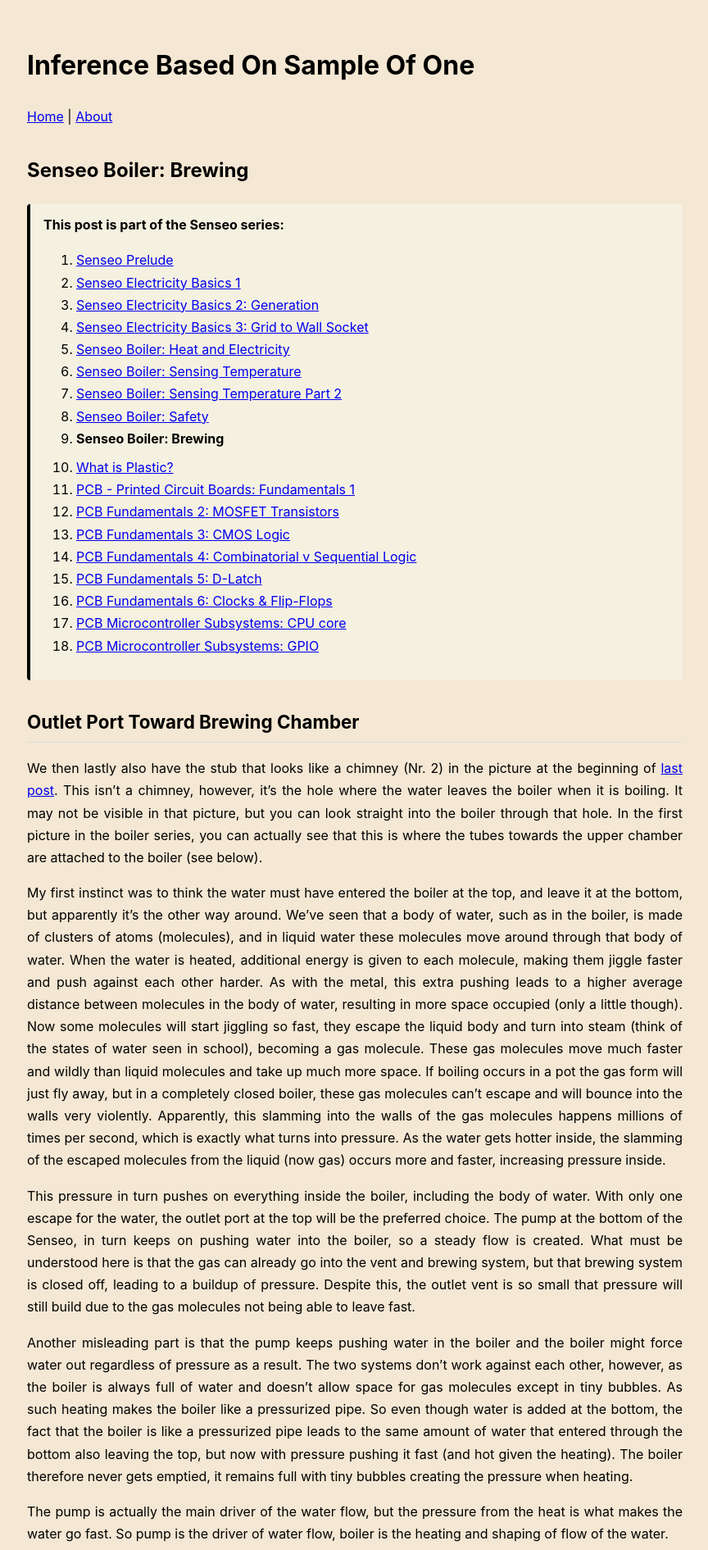
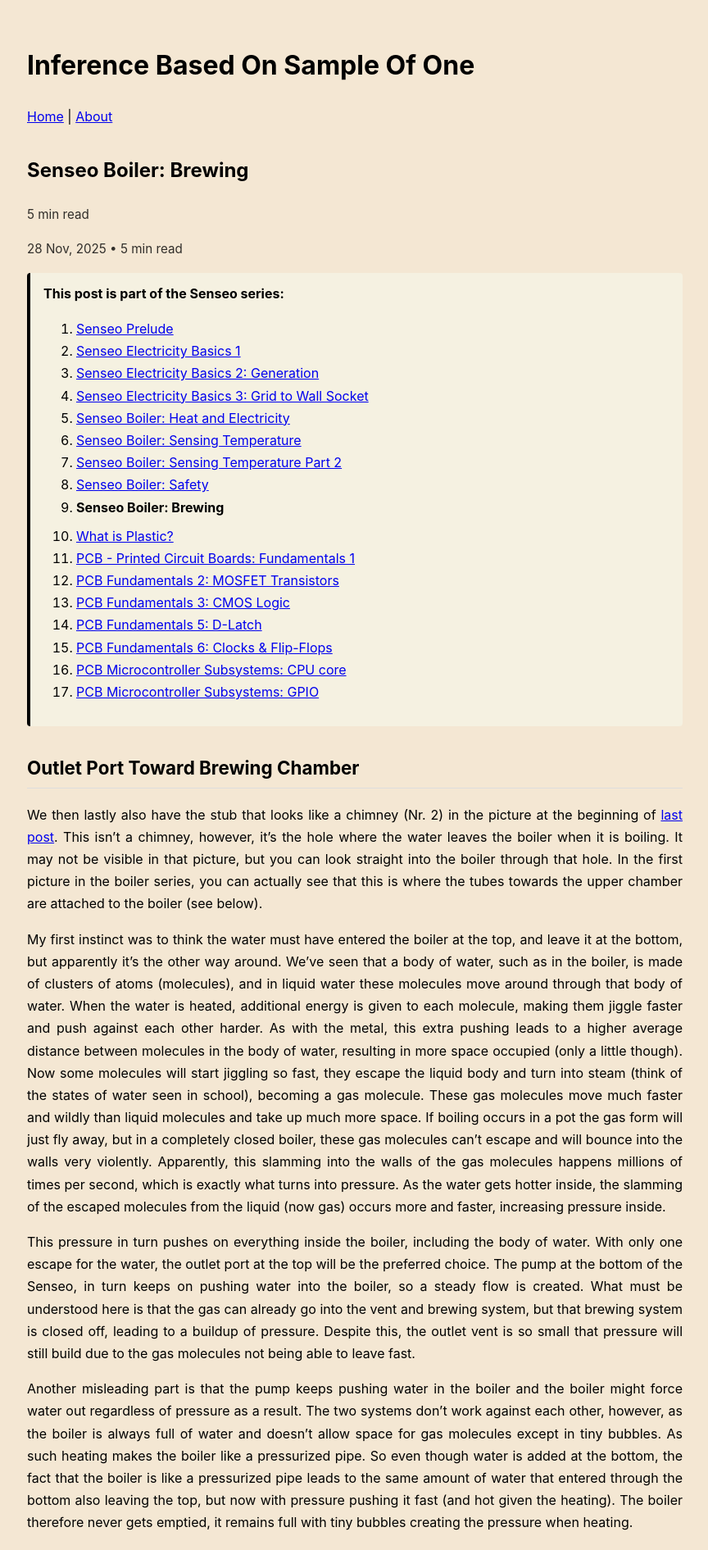
Before and after one commit to DRT2034/DRT2034.github.io, a Jekyll site: the page built from _posts/2025-11-28-Senseo_Boiler_P5.markdown, in a window 1280 px wide. Shown: the top 1891 px of the page at 82% size, without its empty margins (207-1071 px from the left). Built offline with Jekyll 4.4.1, drawn with Linux system fonts in a browser that asks for light colours.

Commit message:
fix: Add reading time estimation to posts

```diff
--- a/_layouts/default.html
+++ b/_layouts/default.html
@@ -6,7 +6,9 @@
     <meta name="viewport" content="width=device-width, initial-scale=1">
     <link rel="stylesheet" href="{{ '/assets/css/custom.css' | relative_url }}">
   </head>
+  <script defer src="{{ '/assets/js/reading-progress.js' | relative_url }}"></script>
   <body>
+    <div id="reading-progress"></div>
     <div class="container">
       <header>
         <h1>{{ site.title }}</h1>
--- a/_layouts/post.html
+++ b/_layouts/post.html
@@ -4,6 +4,16 @@ layout: default
 
 <article class="post">
   <h1>{{ page.title }}</h1>
+  {% assign words = content | strip_html | strip_newlines | replace: "  ", " " | split: " " | size %}
+  {% assign minutes = words | plus: 199 | divided_by: 200 %}
+  <div class="post-meta">
+    <span class="read-time">{{ minutes }} min read</span>
+  </div>
+  <div class="post-meta">
+   <time datetime="{{ page.date | date_to_xmlschema }}">{{ page.date | date: "%-d %b, %Y" }}</time>
+   •
+   <span class="read-time">{{ minutes }} min read</span>
+  </div>
 
   {% if page.categories contains "Senseo" %}
     <div class="series-box">
--- a/_posts/2025-12-25-Senseo_PCB_P4.markdown
+++ b/_posts/2025-12-25-Senseo_PCB_P4.markdown
@@ -3,7 +3,7 @@ layout: post
 title:  "PCB Fundamentals 4: Combinatorial v Sequential Logic"
 date:   2025-12-25 09:48:21 +0200
 categories: Senseo
-published: true
+published: false
 ---
 
 Now that we can build logic gates, the next question is: how do we use them to make useful decisions and computations?. We’d like to have a machine do what we’d like it to do when we push a button. Now with CMOS we already have a really powerful ingredient. We  can wire things in such a way that the output voltage is a function of input voltages. That’s the logic gates resulting from arranging PMOS and NMOS, which are essentially just doing Boolean algebra.
--- a/assets/css/custom.css
+++ b/assets/css/custom.css
@@ -56,3 +56,20 @@ header {
   line-height: 1.65;
   border-radius: 4px;
 }
+
+#reading-progress {
+  position: fixed;
+  top: 0;
+  left: 0;
+  height: 4px;
+  width: 0%;
+  z-index: 9999;
+  background: #f42626;
+  transition: width 0.1s ease-out;
+}
+
+.post-meta {
+  opacity: 0.8;
+  font-size: 0.95em;
+  margin-bottom: 1rem;
+}
--- /dev/null
+++ b/assets/js/reading-progress.js
@@ -0,0 +1,15 @@
+(function () {
+  const bar = document.getElementById("reading-progress");
+  if (!bar) return;
+
+  function update() {
+    const scrollTop = window.scrollY || document.documentElement.scrollTop;
+    const docHeight = document.documentElement.scrollHeight - window.innerHeight;
+    const progress = docHeight > 0 ? (scrollTop / docHeight) * 100 : 0;
+    bar.style.width = progress + "%";
+  }
+
+  window.addEventListener("scroll", update, { passive: true });
+  window.addEventListener("resize", update);
+  update();
+})();
```
